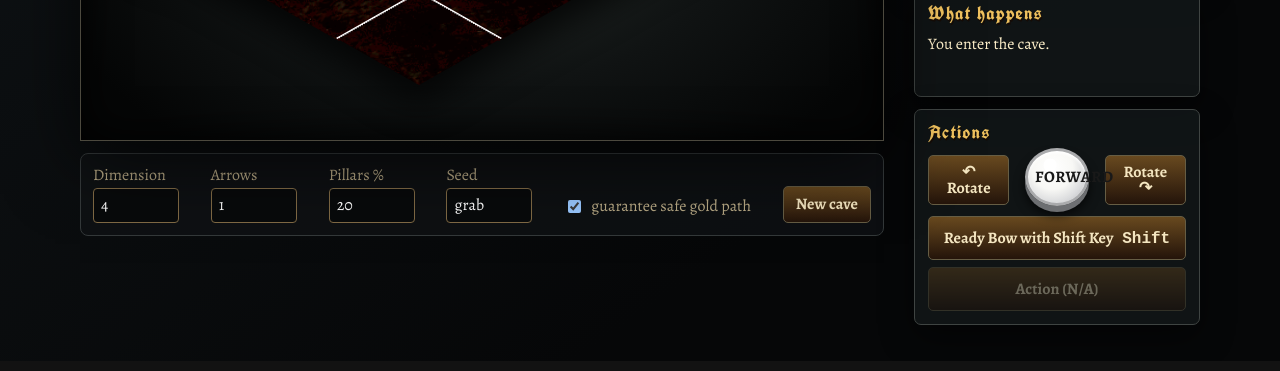
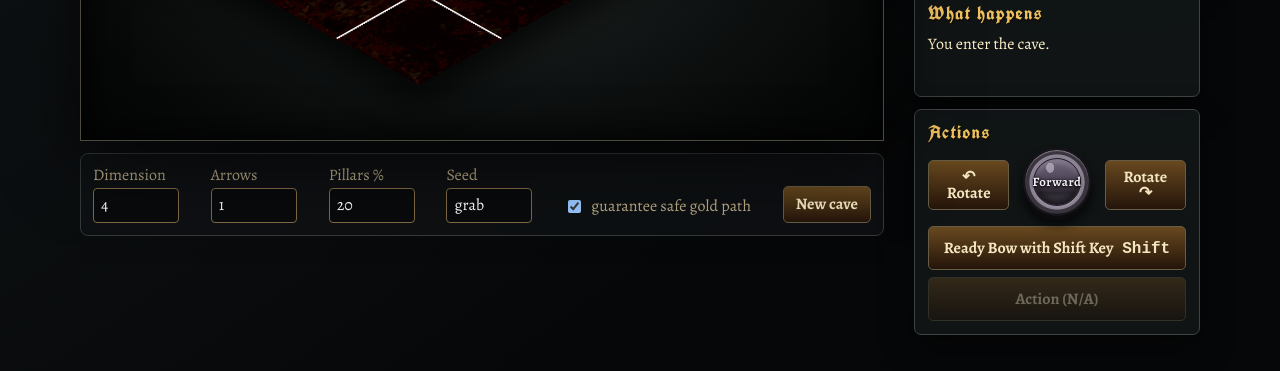
Before and after one commit to qcarver/wumpus, a plain HTML site: page as_html/index.html in a window 1280 px wide. Shown: the part 507-878 px from the top of the page. Drawn offline with Linux system fonts and the light colour scheme.

Commit message:
Metal button gleams Smoke rings cradle a pale light    Forward falls and springs                            —MGM

```diff
--- a/as_html/index.html
+++ b/as_html/index.html
@@ -384,33 +384,47 @@
     .action { min-height: 44px; font: 700 1rem/1 "Alegreya", Georgia, serif; }
     .action.forward {
       position: relative;
-      width: 64px;
-      min-height: 58px;
+      z-index: 0;
+      width: 68px;
+      min-height: 68px;
       justify-self: center;
-      padding: 0 7px;
-      color: #191919;
-      border: 3px solid #a9aaac;
+      padding: 0;
+      color: #f6f1f7;
+      border: 2px solid #17151a;
       border-radius: 50%;
       background:
-        radial-gradient(circle at 38% 27%, #fff 0 12%, transparent 13%),
-        radial-gradient(ellipse at 42% 33%, #fff 0, #f8f8f5 43%, #dadbdd 70%, #a9aaac 100%);
+        radial-gradient(circle, #8a8291 0 60%, #39343e 62% 69%, #17151a 71% 79%, #746d7c 81% 88%, #201d23 90% 100%);
       box-shadow:
-        0 6px 0 #6d6f72,
-        0 9px 11px #000b,
-        inset 0 2px 3px #fff;
-      text-transform: uppercase;
+        0 5px 0 #0b0a0c,
+        0 8px 11px #000c,
+        inset 0 1px 1px #d8d1dd88;
+      font-size: .8rem;
       letter-spacing: .035em;
       transform: translateY(-3px);
       transform-origin: center bottom;
     }
+    .action.forward::before {
+      content: "";
+      position: absolute;
+      z-index: -1;
+      inset: 8px;
+      border: 1px solid #221e27;
+      border-radius: 50%;
+      background:
+        radial-gradient(ellipse at 35% 19%, #dcd3e388 0 9%, transparent 10%),
+        linear-gradient(180deg, #706779 0, #594f63 33%, #403847 57%, #2b272f 74%, #595160 100%);
+      box-shadow:
+        inset 0 4px 5px #b8aec055,
+        inset 0 -5px 6px #17141a,
+        0 2px 2px #bbb3c344;
+    }
+    .action.forward span { position: relative; z-index: 1; text-shadow: 0 1px 2px #000, 0 0 3px #000; }
     .action.forward:hover {
-      color: #090909;
-      border-color: #d7d8da;
-      background:
-        radial-gradient(circle at 38% 27%, #fff 0 12%, transparent 13%),
-        radial-gradient(ellipse at 42% 33%, #fff 0, #fff 43%, #e5e6e7 70%, #b5b6b8 100%);
+      color: white;
+      border-color: #332e38;
+      background: radial-gradient(circle, #a098a7 0 60%, #46404b 62% 69%, #17151a 71% 79%, #87808e 81% 88%, #201d23 90% 100%);
     }
-    .action.forward:active { transform: translateY(3px); box-shadow: 0 1px 0 #66686a, 0 3px 5px #0009, inset 0 2px 4px #bbb; }
+    .action.forward:active { transform: translateY(3px); box-shadow: 0 1px 0 #09080a, 0 3px 5px #0009, inset 0 2px 4px #0e0c10; }
     .action.forward.control-press { animation: arcade-button-press .3s ease-in-out; }
     .action small { display: block; margin-top: 3px; color: var(--muted); font: .9rem/1.1 "Alegreya", Georgia, serif; }
     .action.bow, .action.context { grid-column: 1 / -1; }
@@ -423,8 +437,8 @@
     @keyframes breathe { 50% { translate: 0 -2px; } }
     @keyframes bump { 50% { translate: -8px 0; filter: drop-shadow(0 0 8px #ff3b24); } }
     @keyframes arcade-button-press {
-      0%, 100% { transform: translateY(-3px); box-shadow: 0 6px 0 #6d6f72, 0 9px 11px #000b, inset 0 2px 3px #fff; }
-      45%, 65% { transform: translateY(3px); box-shadow: 0 1px 0 #66686a, 0 3px 5px #0009, inset 0 2px 4px #bbb; }
+      0%, 100% { transform: translateY(-3px); box-shadow: 0 5px 0 #0b0a0c, 0 8px 11px #000c, inset 0 1px 1px #d8d1dd88; }
+      45%, 65% { transform: translateY(3px); box-shadow: 0 1px 0 #09080a, 0 3px 5px #0009, inset 0 2px 4px #0e0c10; }
     }
     @keyframes shoot { to { transform: translateX(110%); opacity: 0; } }
     @keyframes die { to { transform: rotate(90deg) translateY(20%); opacity: .72; } }
@@ -519,7 +533,7 @@
           <h2>Actions</h2>
           <div class="controls">
             <button class="action" data-action="left">↶ Rotate</button>
-            <button class="action forward" data-action="forward">Forward</button>
+            <button class="action forward" data-action="forward"><span>Forward</span></button>
             <button class="action" data-action="right">Rotate ↷</button>
             <button class="action bow" id="pull-bow">Ready Bow with Shift Key <kbd>Shift</kbd></button>
             <button class="action context" id="action-state" disabled>Action (N/A)</button>
```
